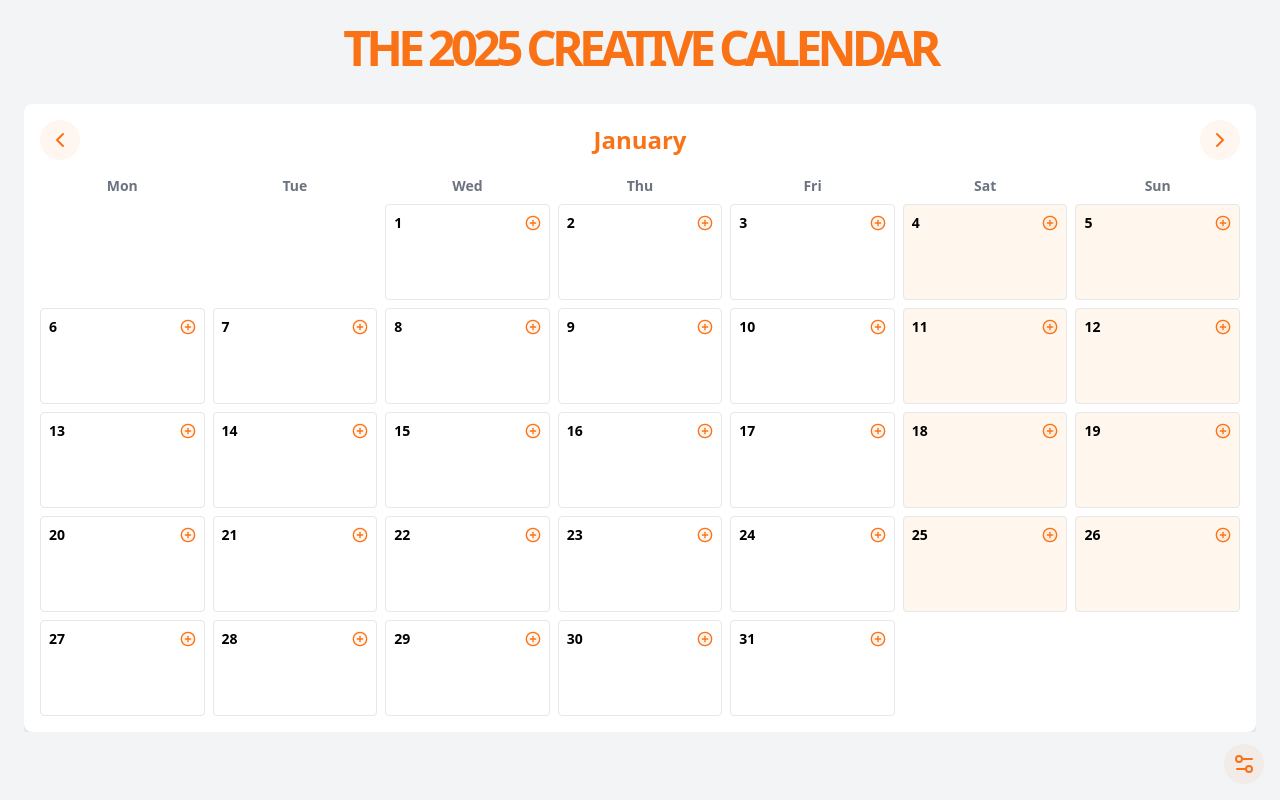
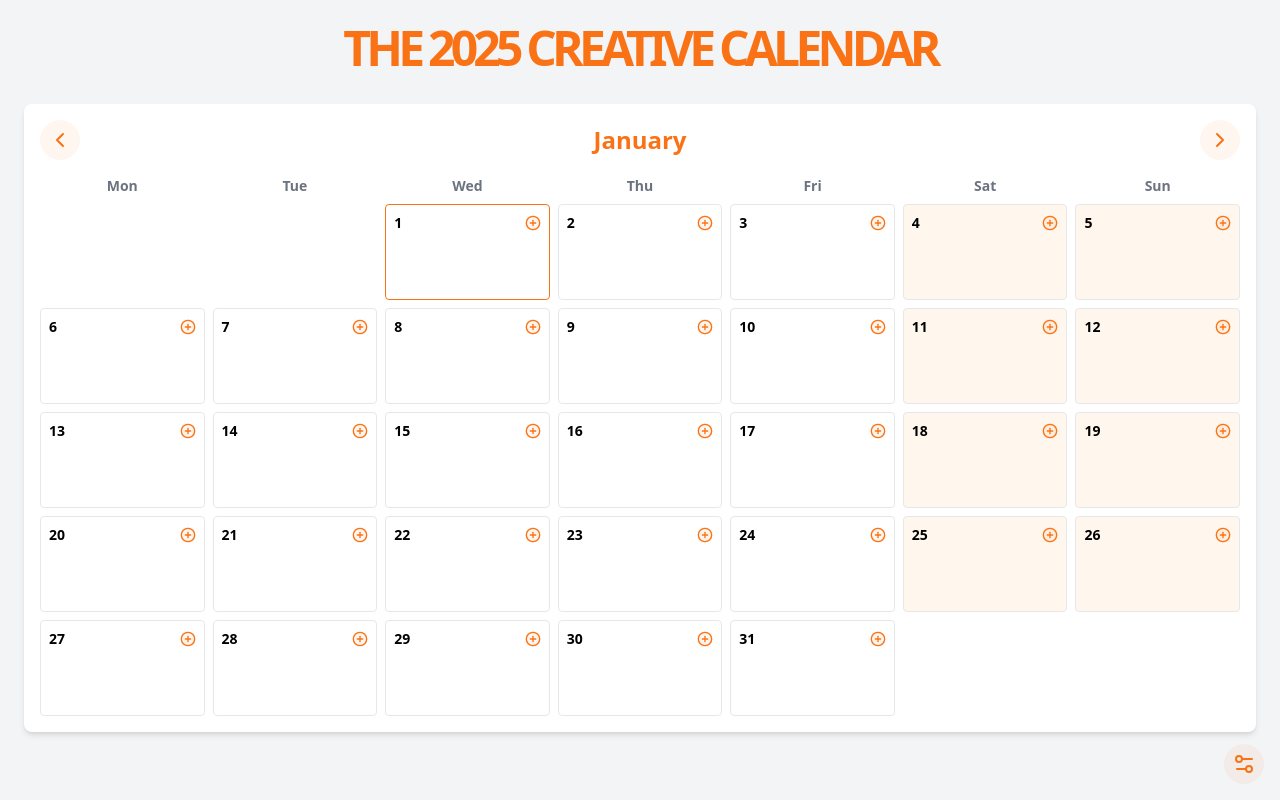
Before and after one commit to bhavyasingh75/creative-calendar-2025, a React (Vite) app: page / in a window 1280 px wide. Built offline with nearby package versions, Linux system fonts and the light colour scheme.

Commit message:
current date selection

```diff
--- a/src/components/Calendar.tsx
+++ b/src/components/Calendar.tsx
@@ -1,4 +1,4 @@
-import React, { useState, useEffect } from "react";
+import React, { useState, useEffect, useMemo } from "react";
 import MonthGrid from "./MonthGrid";
 import TaskModal from "./TaskModal";
 import { useLocalStorage } from "../hooks/useLocalStorage";
@@ -95,6 +95,16 @@ export default function Calendar() {
     });
   };
 
+  const getCurrentDate = () => {
+    const now = new Date();
+    if (now.getFullYear() === 2025) {
+      return new Date(now).toISOString().split("T")[0];
+    }
+    return new Date(2025, 0, 1).toISOString().split("T")[0];
+  };
+
+  const currentDate = useMemo(() => getCurrentDate(), []);
+
   return (
     <ThemeProvider theme={currentTheme}>
       <div className="p-3 md:p-6 max-w-7xl mx-auto">
@@ -105,14 +115,20 @@ export default function Calendar() {
           The 2025 Creative Calendar
         </h1>
 
+        <div className="bg-white rounded-lg shadow-md p-2 md:p-4">
           <div className="space-y-6 overflow-hidden">
             <AnimatePresence mode="wait">
               <motion.div
                 key={currentMonthIndex}
-              initial={{ x: 300, opacity: 0 }}
-              animate={{ x: 0, opacity: 1 }}
-              exit={{ x: -300, opacity: 0 }}
-              transition={{ type: "spring", stiffness: 300, damping: 30 }}
+                initial={{ x: 300, opacity: 0, filter: "blur(10px)" }}
+                animate={{ x: 0, opacity: 1, filter: "blur(0px)" }}
+                exit={{ x: -300, opacity: 0, filter: "blur(10px)" }}
+                transition={{
+                  type: "spring",
+                  stiffness: 300,
+                  damping: 30,
+                  filter: { duration: 0.4 },
+                }}
               >
                 <MonthGrid
                   month={MONTHS[currentMonthIndex]}
@@ -123,9 +139,11 @@ export default function Calendar() {
                   onQuickAdd={handleAddTask}
                   currentTheme={currentTheme}
                   onNavigateMonth={navigateMonth}
+                  currentDate={currentDate}
                 />
               </motion.div>
             </AnimatePresence>
+          </div>
         </div>
 
         <TaskModal
--- a/src/components/CalendarDay.tsx
+++ b/src/components/CalendarDay.tsx
@@ -13,6 +13,7 @@ interface CalendarDayProps {
   dateStr: string;
   onQuickAdd: (task: Partial<Task>) => void;
   currentTheme: ThemeColor;
+  isCurrentDate?: boolean;
 }
 
 export default function CalendarDay({
@@ -22,6 +23,7 @@ export default function CalendarDay({
   dateStr,
   onQuickAdd,
   currentTheme,
+  isCurrentDate,
 }: CalendarDayProps) {
   const [showQuickAdd, setShowQuickAdd] = useState(false);
   const [isMobile, setIsMobile] = useState(window.innerWidth < 640);
@@ -42,15 +44,34 @@ export default function CalendarDay({
   const isWeekendDay = isWeekend(date);
 
   const getClassName = () => {
-    const baseClass = "calendar-cell";
-    if (allTasksCompleted) return `${baseClass} completed`;
-    if (hasCompletedTasks) return `${baseClass} partially-completed`;
-    if (isWeekendDay) return `${baseClass} weekend`;
-    return baseClass;
+    const baseClass = "calendar-cell relative";
+    let className = baseClass;
+    if (isCurrentDate)
+      className +=
+        " border-1 border-solid border-[#22c55e] !border-opacity-100";
+    console.log(className);
+
+    if (allTasksCompleted) className += " completed";
+    else if (hasCompletedTasks) className += " partially-completed";
+    else if (isWeekendDay) className += " weekend";
+
+    return className;
   };
 
   return (
-    <div className={getClassName()} onClick={() => onAddTask(dateStr)}>
+    <div
+      className={getClassName()}
+      onClick={() => onAddTask(dateStr)}
+      style={
+        isCurrentDate
+          ? {
+              borderColor: currentTheme.primary,
+              borderWidth: "1px",
+              // backgroundColor: `${currentTheme.primary}10`,
+            }
+          : undefined
+      }
+    >
       <div className="flex justify-between items-start">
         <span className="text-xs md:text-sm font-handwritten font-semibold">
           {date.getDate()}
--- a/src/components/MonthGrid.tsx
+++ b/src/components/MonthGrid.tsx
@@ -4,6 +4,7 @@ import { getMonthDays, formatDate } from "../utils/calendarHelpers";
 import type { Task } from "../types/calendar";
 import { ThemeColor } from "../types/theme";
 import { ChevronLeft, ChevronRight } from "lucide-react";
+import { motion } from "framer-motion";
 
 interface MonthGridProps {
   month: string;
@@ -14,6 +15,7 @@ interface MonthGridProps {
   currentTheme: ThemeColor;
   onQuickAdd: (task: Partial<Task>) => void;
   onNavigateMonth: (direction: "prev" | "next") => void;
+  currentDate: string;
 }
 
 const WEEKDAYS = ["Mon", "Tue", "Wed", "Thu", "Fri", "Sat", "Sun"];
@@ -27,6 +29,7 @@ export default function MonthGrid({
   currentTheme,
   onQuickAdd,
   onNavigateMonth,
+  currentDate,
 }: MonthGridProps) {
   const days = getMonthDays(year, monthIndex);
 
@@ -60,8 +63,13 @@ export default function MonthGrid({
   }
 
   return (
-    <div className="bg-white rounded-lg shadow-md p-2 md:p-4">
-      <div className="flex items-center justify-between mb-4">
+    <div>
+      <motion.div
+        initial={{ opacity: 0, filter: "blur(10px)" }}
+        animate={{ opacity: 1, filter: "blur(0px)" }}
+        transition={{ duration: 0.5 }}
+        className="flex items-center justify-between mb-4"
+      >
         <button
           onClick={() => onNavigateMonth("prev")}
           className="p-1 md:p-2 rounded-full hover:bg-opacity-10 transition-colors"
@@ -88,9 +96,14 @@ export default function MonthGrid({
         >
           <ChevronRight size={20} className="md:w-6 md:h-6" />
         </button>
-      </div>
+      </motion.div>
 
-      <div className="flex flex-col gap-1 md:gap-2">
+      <motion.div
+        initial={{ opacity: 0, filter: "blur(10px)" }}
+        animate={{ opacity: 1, filter: "blur(0px)" }}
+        transition={{ duration: 0.5, delay: 0.2 }}
+        className="flex flex-col gap-1 md:gap-2"
+      >
         <div className="grid grid-cols-7 gap-1 md:gap-2">
           {WEEKDAYS.map((day) => (
             <div
@@ -121,12 +134,13 @@ export default function MonthGrid({
                   dateStr={dateStr}
                   onQuickAdd={onQuickAdd}
                   currentTheme={currentTheme}
+                  isCurrentDate={dateStr === currentDate}
                 />
               );
             })}
           </div>
         ))}
-      </div>
+      </motion.div>
     </div>
   );
 }
```
Lines whose indentation alone changed are shown as unchanged.
